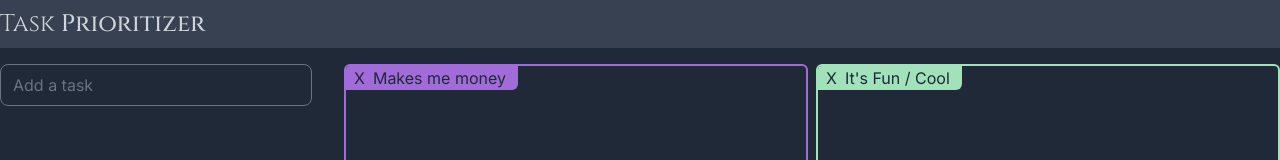
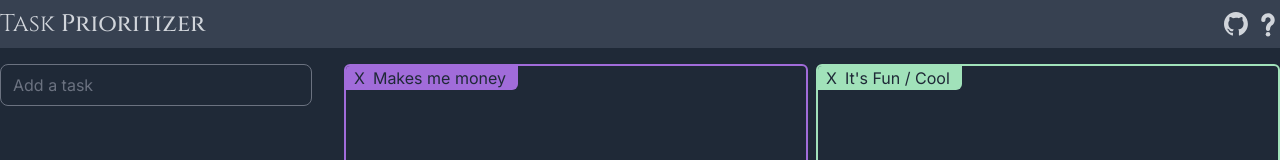
Before and after one commit to mazharz/task-prioritizer, a Next.js app: page / in a window 1280 px wide. Shown: the top 160 px of the page. Built offline with nearby package versions, Linux system fonts and the light colour scheme.

Commit message:
feat(header): add GitHub logo and description icon

```diff
--- /dev/null
+++ b/app/assets/github.tsx
@@ -0,0 +1,15 @@
+const GithubIcon = () => {
+  return (
+    <svg viewBox="0 0 98 96" xmlns="http://www.w3.org/2000/svg">
+      <path
+        fillRule="evenodd"
+        clipRule="evenodd"
+        className="transition-colors"
+        d="M48.854 0C21.839 0 0 22 0 49.217c0 21.756 13.993 40.172 33.405 46.69 2.427.49 3.316-1.059 3.316-2.362 0-1.141-.08-5.052-.08-9.127-13.59 2.934-16.42-5.867-16.42-5.867-2.184-5.704-5.42-7.17-5.42-7.17-4.448-3.015.324-3.015.324-3.015 4.934.326 7.523 5.052 7.523 5.052 4.367 7.496 11.404 5.378 14.235 4.074.404-3.178 1.699-5.378 3.074-6.6-10.839-1.141-22.243-5.378-22.243-24.283 0-5.378 1.94-9.778 5.014-13.2-.485-1.222-2.184-6.275.486-13.038 0 0 4.125-1.304 13.426 5.052a46.97 46.97 0 0 1 12.214-1.63c4.125 0 8.33.571 12.213 1.63 9.302-6.356 13.427-5.052 13.427-5.052 2.67 6.763.97 11.816.485 13.038 3.155 3.422 5.015 7.822 5.015 13.2 0 18.905-11.404 23.06-22.324 24.283 1.78 1.548 3.316 4.481 3.316 9.126 0 6.6-.08 11.897-.08 13.526 0 1.304.89 2.853 3.316 2.364 19.412-6.52 33.405-24.935 33.405-46.691C97.707 22 75.788 0 48.854 0z"
+        fill="currentColor"
+      />
+    </svg>
+  );
+};
+
+export { GithubIcon };
--- /dev/null
+++ b/app/assets/question-mark.tsx
@@ -0,0 +1,20 @@
+const QuestionMarkIcon = () => {
+  return (
+    <svg xmlns="http://www.w3.org/2000/svg" viewBox="0 0 100 106">
+      <circle
+        cx="50"
+        cy="92.363"
+        r="9.451"
+        fill="currentColor"
+        className="transition-colors"
+      />
+      <path
+        d="M50 5C34.498 5 21.886 17.612 21.886 33.116c0 .565.444 8.96 8.65 8.96 8.207 0 8.679-8.395 8.679-8.96 0-5.953 4.838-10.796 10.784-10.796 5.946 0 10.785 4.843 10.785 10.796a10.71 10.71 0 0 1-3.175 7.632c-.24.253-.822.724-1.385 1.178l-.324.262c-5.09 4.124-14.563 11.8-14.563 28.357 0 .564.457 8.216 8.66 8.216 8.202 0 8.659-7.652 8.659-8.216 0-8.309 4.142-11.648 8.225-14.941 1.066-.871 2.075-1.693 2.99-2.612 5.313-5.313 8.239-12.371 8.239-19.874C78.113 17.612 65.502 5 50 5Z"
+        fill="currentColor"
+        className="transition-colors"
+      />
+    </svg>
+  );
+};
+
+export { QuestionMarkIcon };
--- a/app/components/header.tsx
+++ b/app/components/header.tsx
@@ -1,11 +1,50 @@
+"use client";
+
+import Link from "next/link";
+import { GithubIcon } from "../assets/github";
 import { cinzel } from "../helper/font";
+import { QuestionMarkIcon } from "../assets/question-mark";
+import { useRef } from "react";
 
 const Header = () => {
+  const modalRef = useRef<HTMLDialogElement | null>(null);
+
+  const modalOpenHandler = () => {
+    modalRef.current?.showModal();
+  };
+
+  const modalCloseHandler = () => {
+    modalRef.current?.close();
+  };
+
   return (
     <header className={`${cinzel.className} bg-gray-700`}>
-      <div className="max-w-7xl mx-auto py-2 flex justify-between">
+      <div className="max-w-7xl mx-auto py-2 flex justify-between items-center">
         <div className="text-2xl">
           Task <span className="font-medium">Prioritizer</span>
+        </div>
+        <div className="flex items-center gap-2">
+          <div className="h-6 w-6">
+            <Link
+              href="https://github.com/mazharz/task-prioritizer"
+              target="_blank"
+              rel="noreferrer"
+              className="text-gray-300 hover:text-gray-400"
+            >
+              <GithubIcon />
+            </Link>
+          </div>
+          <div
+            onClick={modalOpenHandler}
+            className="h-6 w-6 text-gray-300 hover:text-gray-400 cursor-pointer"
+            title="This is a technique to prioritize your todo tasks, you create categories per your core values (where you want to grow), then you assign your tasks to those said categories, the more categories they get assigned to, the higher priority they will have. This was inspired by a post by Sarah Drasner on css tricks. Made by Maz."
+          >
+            <QuestionMarkIcon />
+          </div>
+          <dialog ref={modalRef}>
+            <p>dialog here</p>
+            <button onClick={modalCloseHandler}>close</button>
+          </dialog>
         </div>
       </div>
     </header>
```
Also changed, not shown: 1 other file (tests, documents, lock files or other folders).
